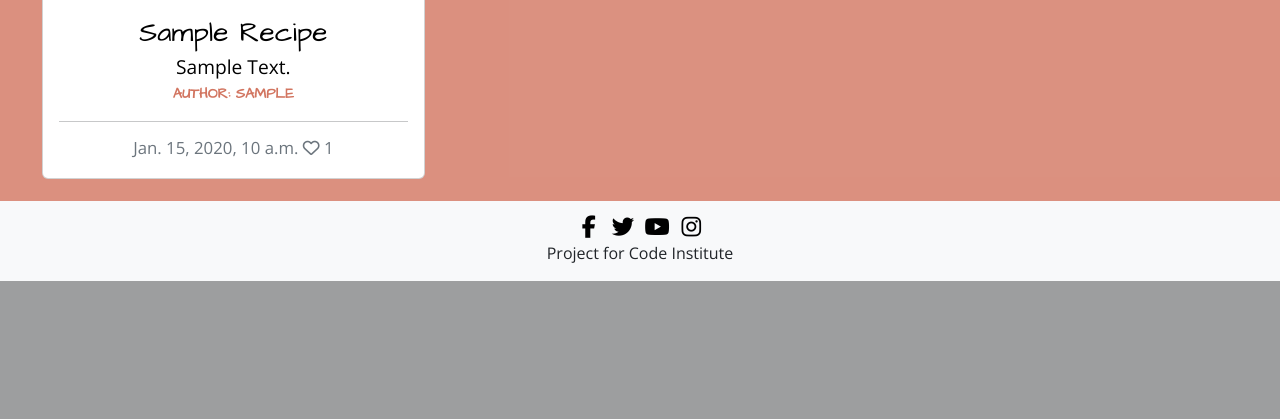
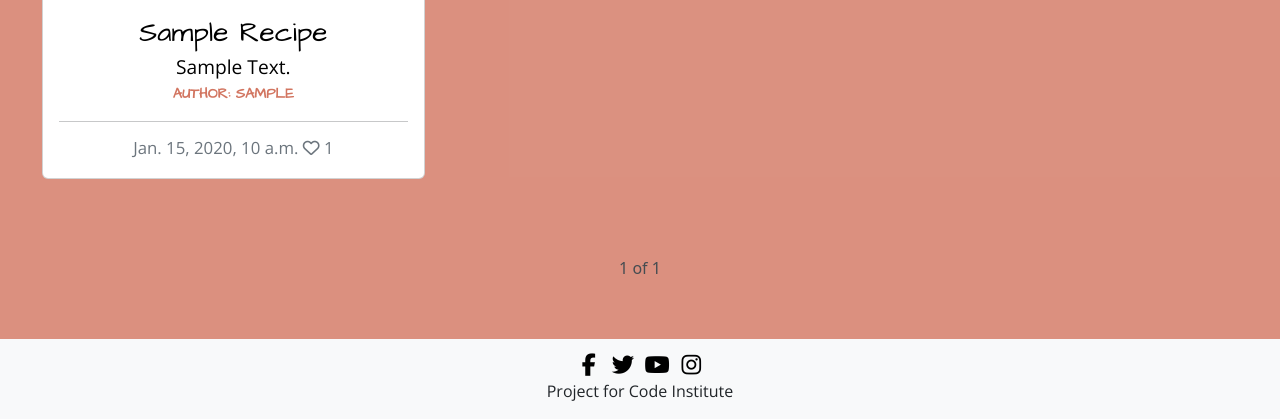
Before and after one commit to iama3191/My-mommy-me-blog, a Django app: page / in a window 1280 px wide. Shown: the part 840-1259 px from the top of the page. Before the commit the page ends 1121 px from the top, so only its background shows below. Run offline with Django 3.2, Linux system fonts and the light colour scheme; tables that the repository leaves empty hold one stand-in row (values such as "Sample post"); some libraries are stand-ins or nearby versions.

Commit message:
Fix site-pagination bug, typo error. Add style to the feature and add tests files

```diff
--- /dev/null
+++ b/blog/test_forms.py
@@ -0,0 +1,5 @@
+from django.test import TestCase
+from .forms import CommentForm, RecipeForm
+
+
+class
--- a/blog/views.py
+++ b/blog/views.py
@@ -44,7 +44,7 @@ class RecipeList(generic.ListView):
     model = Recipe
     queryset = Recipe.objects.filter(status=1).order_by('-created_on')
     template_name = 'index.html'
-    paginated_by = 6
+    paginate_by = 6
 
 
 class RecipeDetail(View):
@@ -145,7 +145,7 @@ class RecipeLike(View):
     """
     Likes on a recipe
     """
-    def recipe(self, request, slug):
+    def post(self, request, slug):
         """
         Submits to view
         """
--- a/static/css/style.css
+++ b/static/css/style.css
@@ -126,11 +126,26 @@ footer p {
 }
 
 /* Site pagination */
-#site-pagination {
-    border: 1px solid black;
-    height: 100px;
+.pagination {
+    height: 50px;
+    margin-top: 2.5em;
+    margin-bottom: 3em;
+    padding: 1em;
 }
 
+.current {
+    margin-left: 30px;
+    margin-right: 30px;
+    color: #454c51;
+}
+
+.pagination-links {
+    text-decoration: none;
+    color: #fff;
+    font-family: 'Architects Daughter', cursive;
+    font-size: 1.2em;
+    font-weight: bolder;
+}
 
 /* Recipe's details section */
 .recipe-container,
@@ -247,6 +262,7 @@ i .fa-regular,
     font-size: 1.2em;
 }
 
-.signin-link:hover {
+.signin-link:hover,
+.pagination-links:hover {
     color: #000;
 }
--- a/templates/index.html
+++ b/templates/index.html
@@ -16,7 +16,7 @@
   <div class="row">
     <div class="col-12 mt-3 left">
       <div class="row">
-        {% for recipe in recipe_list %}
+        {% for recipe in page_obj %}
           <div class="col-md-4 my-4">
             <div class="card text-center">
               <div class="image-container">
@@ -49,24 +49,25 @@
         </div>
           <div class="row">
           {% endif %}
+
           {% endfor %}
         </div>
       </div>
     </div>
+          <!-- Pagination section -->
+    <div class="pagination d-flex justify-content-center  align-items-center">
+      <div class="step-links">
+        {% if page_obj.has_previous %}
+          <a class="pagination-links" href="?page={{ page_obj.previous_page_number }}">&laquo; Previous</a>
+        {% endif %}
 
-    <!-- Pagination section -->
-    {% if is_paginated %}
-    <nav aria-label="Page navigation" id="site-pagination">
-      <ul class="pagination justify-content-center">
-        {% if page_obj.has_previous %}
-          <li><a href="?page={{ page_obj.previous_page_number }}" class="page-link">&laquo; PREV </a></li>
+        <span class="current">
+          {{ page_obj.number }} of {{ page_obj.paginator.num_pages }}
+        </span>
+
+        {% if page_obj.has_next %}
+          <a class="pagination-links" href="?page={{ page_obj.next_page_number }}">Next &raquo;</a>
         {% endif %}
-        {% if page_obj.has_next %}
-          <li><a href="?page={{ page_obj.next_page_number }}" class="page-link"> NEXT &raquo;</a></li>
-        {% endif %}
-      </ul>
-    </nav>
-    {% endif %}
-</div>
-
+      </div>
+  </div>
 {% endblock %}
--- a/templates/recipe_detail.html
+++ b/templates/recipe_detail.html
@@ -38,7 +38,7 @@
     <div class="col-1">
       <strong>
         {% if user.is_authenticated %}
-          <form action="{% url 'recipe_like' recipe.slug %}" method="post" class="d-inline">
+          <form action="{% url 'recipe_like' recipe.slug %}" method="POST" class="d-inline">
             {% csrf_token %}
             {% if liked %}
               <button type="submit" value="{{ recipe.slug }}" class="btn-like" name="blogspot_id">
```
Also changed, not shown: blog/test_models.py (added), blog/test_views.py (added).
